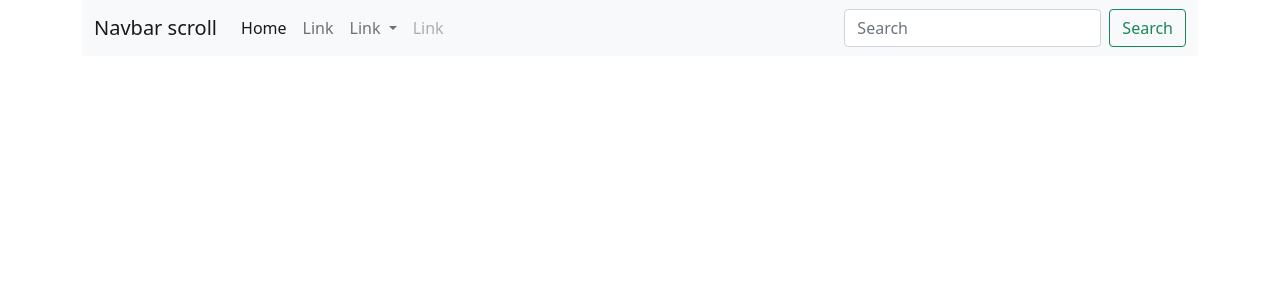
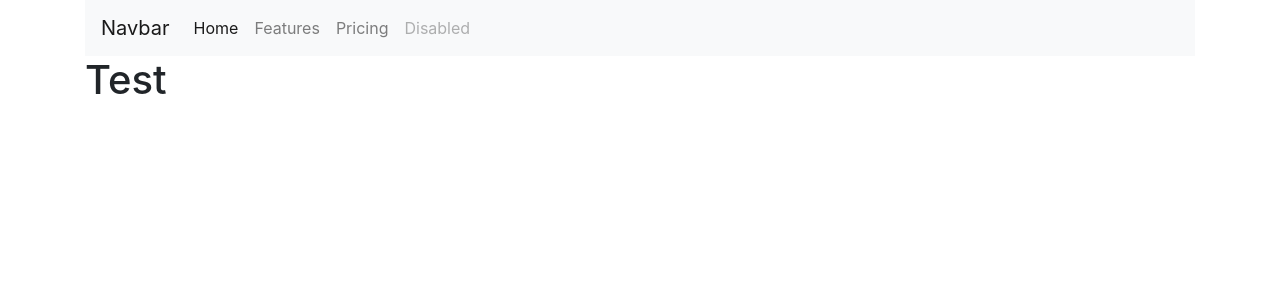
Before and after one commit to dazeb/flask, a Flask app: page / in a window 1280 px wide. Shown: the top 300 px of the page. Run offline with Flask 2, Linux system fonts and the light colour scheme; some libraries are stand-ins or nearby versions.

Commit message:
added templates

```diff
--- a/main.py
+++ b/main.py
@@ -3,9 +3,8 @@ import os
 
 app = Flask(__name__)
 
-
 @app.route('/')
-def index():
+def home():
     return render_template("index.html")
 
 
--- a/templates/base.html
+++ b/templates/base.html
@@ -1,48 +1,38 @@
-<!DOCTYPE html>
-<html lang="en">
+<!doctype html>
+<html>
 <head>
-    <meta charset="UTF-8">
-    <meta http-equiv="X-UA-Compatible" content="IE=edge">
-    <meta name="viewport" content="width=device-width, initial-scale=1.0">
-    <link href="https://cdn.jsdelivr.net/npm/bootstrap@5.1.1/dist/css/bootstrap.min.css" rel="stylesheet" integrity="sha384-F3w7mX95PdgyTmZZMECAngseQB83DfGTowi0iMjiWaeVhAn4FJkqJByhZMI3AhiU" crossorigin="anonymous">
-    <title>Document</title>
+    <link rel="stylesheet" href="https://stackpath.bootstrapcdn.com/bootstrap/4.3.1/css/bootstrap.min.css" integrity="sha384-ggOyR0iXCbMQv3Xipma34MD+dH/1fQ784/j6cY/iJTQUOhcWr7x9JvoRxT2MZw1T" crossorigin="anonymous">
+    <title>{% block title %}{% endblock %}</title>
 </head>
+<div class=container>
 <body>
     <nav class="navbar navbar-expand-lg navbar-light bg-light">
-        <div class="container-fluid">
-          <a class="navbar-brand" href="#">Navbar scroll</a>
-          <button class="navbar-toggler" type="button" data-bs-toggle="collapse" data-bs-target="#navbarScroll" aria-controls="navbarScroll" aria-expanded="false" aria-label="Toggle navigation">
+        <a class="navbar-brand" href="#">Navbar</a>
+        <button class="navbar-toggler" type="button" data-toggle="collapse" data-target="#navbarNav" aria-controls="navbarNav" aria-expanded="false" aria-label="Toggle navigation">
 	     <span class="navbar-toggler-icon"></span>
 	 </button>
-          <div class="collapse navbar-collapse" id="navbarScroll">
-            <ul class="navbar-nav me-auto my-2 my-lg-0 navbar-nav-scroll" style="--bs-scroll-height: 100px;">
-              <li class="nav-item">
-                <a class="nav-link active" aria-current="page" href="#">Home</a>
+         <div class="collapse navbar-collapse" id="navbarNav">
+             <ul class="navbar-nav">
+	         <li class="nav-item active">
+                     <a class="nav-link" href="#">Home <span class="sr-only">(current)</span></a>
 		</li>
 		<li class="nav-item">
-                <a class="nav-link" href="#">Link</a>
-              </li>
-              <li class="nav-item dropdown">
-                <a class="nav-link dropdown-toggle" href="#" id="navbarScrollingDropdown" role="button" data-bs-toggle="dropdown" aria-expanded="false">
-                  Link
-                </a>
-                <ul class="dropdown-menu" aria-labelledby="navbarScrollingDropdown">
-                  <li><a class="dropdown-item" href="#">Action</a></li>
-                  <li><a class="dropdown-item" href="#">Another action</a></li>
-                  <li><hr class="dropdown-divider"></li>
-                  <li><a class="dropdown-item" href="#">Something else here</a></li>
-                </ul>
+		    <a class="nav-link" href="#">Features</a>
 		</li>
 		<li class="nav-item">
-                <a class="nav-link disabled">Link</a>
+		    <a class="nav-link" href="#">Pricing</a>
+		</li>
+		<li class="nav-item">
+		    <a class="nav-link disabled" href="#" tabindex="-1" aria-disabled="true">Disabled</a>
 		</li>
 	    </ul>
-            <form class="d-flex">
-              <input class="form-control me-2" type="search" placeholder="Search" aria-label="Search">
-              <button class="btn btn-outline-success" type="submit">Search</button>
-            </form>
-          </div>
         </div>
     </nav>
+    {% block content %}
+    {% endblock %}
+</div>
+    <script src="https://code.jquery.com/jquery-3.3.1.slim.min.js" integrity="sha384-q8i/X+965DzO0rT7abK41JStQIAqVgRVzpbzo5smXKp4YfRvH+8abtTE1Pi6jizo" crossorigin="anonymous"></script>
+    <script src="https://cdnjs.cloudflare.com/ajax/libs/popper.js/1.14.7/umd/popper.min.js" integrity="sha384-UO2eT0CpHqdSJQ6hJty5KVphtPhzWj9WO1clHTMGa3JDZwrnQq4sF86dIHNDz0W1" crossorigin="anonymous"></script>
+    <script src="https://stackpath.bootstrapcdn.com/bootstrap/4.3.1/js/bootstrap.min.js" integrity="sha384-JjSmVgyd0p3pXB1rRibZUAYoIIy6OrQ6VrjIEaFf/nJGzIxFDsf4x0xIM+B07jRM" crossorigin="anonymous"></script>
 </body>
 </html>
--- a/templates/index.html
+++ b/templates/index.html
@@ -1,51 +1,5 @@
-<!DOCTYPE html>
-<html lang="en">
-<head>
-    <meta charset="UTF-8">
-    <meta http-equiv="X-UA-Compatible" content="IE=edge">
-    <meta name="viewport" content="width=device-width, initial-scale=1.0">
-    <link href="https://cdn.jsdelivr.net/npm/bootstrap@5.1.1/dist/css/bootstrap.min.css" rel="stylesheet" integrity="sha384-F3w7mX95PdgyTmZZMECAngseQB83DfGTowi0iMjiWaeVhAn4FJkqJByhZMI3AhiU" crossorigin="anonymous">
-    <title>Python Flask Website</title>
-</head>
-<body>
-    <div class="container">
-    <nav class="navbar navbar-expand-lg navbar-light bg-light">
-        <div class="container-fluid">
-          <a class="navbar-brand" href="#">Navbar scroll</a>
-          <button class="navbar-toggler" type="button" data-bs-toggle="collapse" data-bs-target="#navbarScroll" aria-controls="navbarScroll" aria-expanded="false" aria-label="Toggle navigation">
-            <span class="navbar-toggler-icon"></span>
-          </button>
-          <div class="collapse navbar-collapse" id="navbarScroll">
-            <ul class="navbar-nav me-auto my-2 my-lg-0 navbar-nav-scroll" style="--bs-scroll-height: 100px;">
-              <li class="nav-item">
-                <a class="nav-link active" aria-current="page" href="#">Home</a>
-              </li>
-              <li class="nav-item">
-                <a class="nav-link" href="#">Link</a>
-              </li>
-              <li class="nav-item dropdown">
-                <a class="nav-link dropdown-toggle" href="#" id="navbarScrollingDropdown" role="button" data-bs-toggle="dropdown" aria-expanded="false">
-                  Link
-                </a>
-                <ul class="dropdown-menu" aria-labelledby="navbarScrollingDropdown">
-                  <li><a class="dropdown-item" href="#">Action</a></li>
-                  <li><a class="dropdown-item" href="#">Another action</a></li>
-                  <li><hr class="dropdown-divider"></li>
-                  <li><a class="dropdown-item" href="#">Something else here</a></li>
-                </ul>
-              </li>
-              <li class="nav-item">
-                <a class="nav-link disabled">Link</a>
-              </li>
-            </ul>
-            <form class="d-flex">
-              <input class="form-control me-2" type="search" placeholder="Search" aria-label="Search">
-              <button class="btn btn-outline-success" type="submit">Search</button>
-            </form>
-          </div>
-        </div>
-      </nav>
-
-    </div>
-</body>
-</html>
+{% extends "base.html" %}
+{% block title %}Home Page{% endblock %}
+{% block content %}
+<h1>Test</h1>
+{% endblock %}
```
Lines whose indentation alone changed are shown as unchanged.
